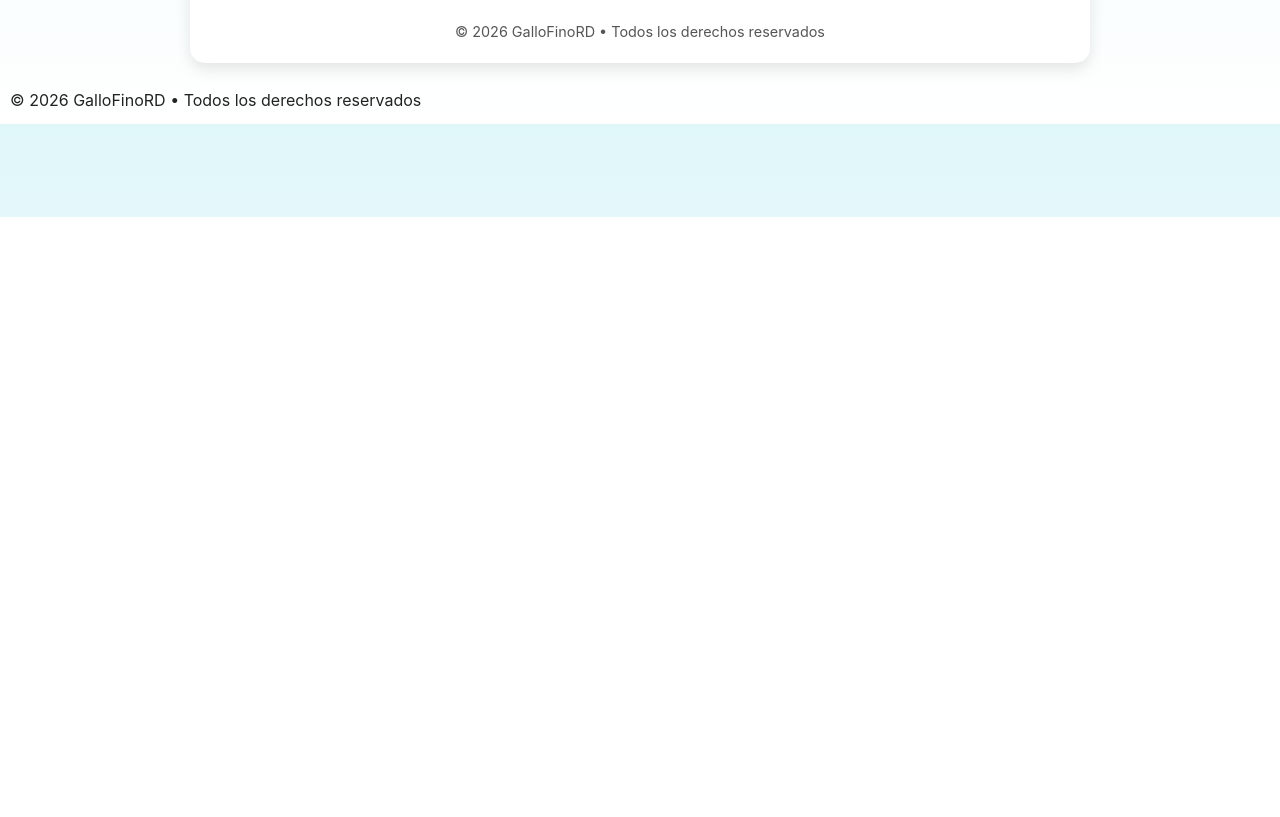
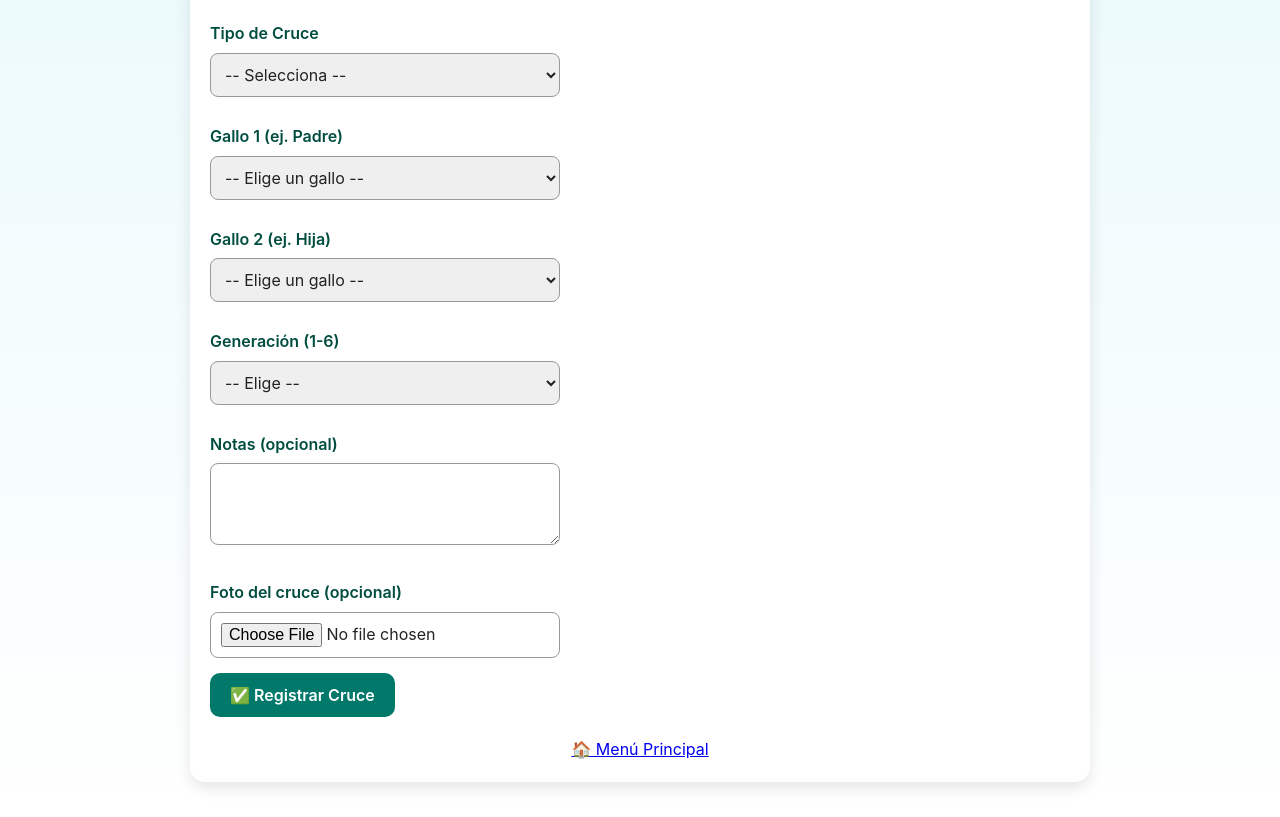
Before and after one commit to danny437/GalloFinoRD, a Flask app: template templates/cruce_inbreeding.html in a window 1280 px wide. Shown: the part 583-1400 px from the top of the page. Before the commit the page ends 800 px from the top, so only its background shows below. Run offline with Flask 3, Linux system fonts and the light colour scheme; the template is opened without the code that fills it: most values are stand-ins (such as "Sample title", 1, 10 or a date in 2020).

Commit message:
Update cruce_inbreeding.html

```diff
--- a/templates/cruce_inbreeding.html
+++ b/templates/cruce_inbreeding.html
@@ -1,33 +1,104 @@
-{% extends "base.html" %}
-
-{% block title %}Registrar Cruce{% endblock %}
-
-{% block content %}
+<!DOCTYPE html>
+<html lang="es">
+<head>
+<meta charset="UTF-8">
+<meta name="viewport" content="width=device-width, initial-scale=1.0">
+<title>GFRD Cruce Inbreeding 2026</title>
+<link rel="stylesheet" href="{{ url_for('static', filename='css/style.css') }}">
+</head>
+<body>
+<canvas id="bg"></canvas>
 <div class="container">
-    <div class="header">
-        <div class="header-left">
-            <img src="{{ url_for('static', filename='OIP.png') }}" alt="Logo GFRD" class="logo-header">
-            <div class="app-name">GalloFinoRD</div>
-        </div>
-    </div>
-
-    <h1>Registrar Cruce</h1>
-
-    <form method="POST">
-        <label for="gallo1">Gallo 1:</label>
-        <input type="text" id="gallo1" name="gallo1" placeholder="Nombre del primer gallo">
-
-        <label for="gallo2">Gallo 2:</label>
-        <input type="text" id="gallo2" name="gallo2" placeholder="Nombre del segundo gallo">
-
-        <div class="acciones-centradas">
-            <button type="submit" class="btn">Registrar Cruce</button>
-            <a href="{{ url_for('menu') }}" class="btn btn-secondary">Cancelar</a>
-        </div>
-    </form>
-
-    <div class="footer" style="text-align: center; margin-top: 30px; font-size: 0.9rem; color: #555;">
-        © 2026 GalloFinoRD • Todos los derechos reservados
-    </div>
+<div class="header-modern">
+<div>
+<h1>GFRD Cruce Inbreeding</h1>
+<p class="subtitle">Sistema moderno • Año 2026</p>
 </div>
-{% endblock %}
+<img src="{{ url_for('static', filename='imgs/OIP.png') }}" alt="Logo GFRD" class="logo">
+</div>
+<form method="POST" action="{{ url_for('registrar_cruce') }}" enctype="multipart/form-data">
+<div class="form-group">
+<label>Tipo de Cruce</label>
+<select name="tipo" id="tipo_cruce" required onchange="actualizarCampos()">
+<option value="">-- Selecciona --</option>
+<option value="Padre-Hija">Padre - Hija</option>
+<option value="Madre-Hijo">Madre - Hijo</option>
+<option value="Hermano-Hermana">Hermano - Hermana</option>
+<option value="Medio-Hermanos">Medio Hermanos</option>
+<option value="Tío-Sobrino">Tío - Sobrino</option>
+</select>
+</div>
+<div id="registro">
+<div class="form-group">
+<label>Gallo 1 (ej. Padre)</label>
+<select name="gallo1" required>
+<option value="">-- Elige un gallo --</option>
+{% for g in gallos %}
+<option value="{{ g.id }}">{{ g.placa_traba }} ({{ g.raza }}) - {{ g.nombre or 'Sin nombre' }}</option>
+{% endfor %}
+</select>
+</div>
+<div class="form-group">
+<label>Gallo 2 (ej. Hija)</label>
+<select name="gallo2" required>
+<option value="">-- Elige un gallo --</option>
+{% for g in gallos %}
+<option value="{{ g.id }}">{{ g.placa_traba }} ({{ g.raza }}) - {{ g.nombre or 'Sin nombre' }}</option>
+{% endfor %}
+</select>
+</div>
+</div>
+<div class="form-group">
+<label>Generación (1-6)</label>
+<select name="generacion" required>
+<option value="">-- Elige --</option>
+<option value="1">1 (25%)</option>
+<option value="2">2 (37.5%)</option>
+<option value="3">3 (50%)</option>
+<option value="4">4 (62.5%)</option>
+<option value="5">5 (75%)</option>
+<option value="6">6 (87.5%)</option>
+</select>
+</div>
+<div class="form-group">
+<label>Notas (opcional)</label>
+<textarea name="notas" rows="3"></textarea>
+</div>
+<div class="form-group">
+<label>Foto del cruce (opcional)</label>
+<input type="file" name="foto" accept="image/*">
+</div>
+<button type="submit">✅ Registrar Cruce</button>
+<div style="text-align:center; margin-top:20px;">
+    <a href="{{ url_for('menu_principal') }}" class="btn-ghost">🏠 Menú Principal</a>
+</div>
+</form>
+</div>
+<script>
+{{ opciones_gallos_js|safe }}
+function actualizarCampos(){
+    const tipo = document.getElementById("tipo_cruce").value;
+    const registro = document.getElementById("registro");
+    const opciones = `{{ opciones_gallos|safe }}`;
+    if(tipo === "Padre-Hija"){
+        registro.innerHTML = `
+            <div class='form-group'><label>Padre</label><select name='gallo1' required>${opciones}</select></div>
+            <div class='form-group'><label>Hija</label><select name='gallo2' required>${opciones}</select></div>`;
+    } else if(tipo === "Madre-Hijo"){
+        registro.innerHTML = `
+            <div class='form-group'><label>Madre</label><select name='gallo1' required>${opciones}</select></div>
+            <div class='form-group'><label>Hijo</label><select name='gallo2' required>${opciones}</select></div>`;
+    } else if(tipo === "Hermano-Hermana"){
+        registro.innerHTML = `
+            <div class='form-group'><label>Hermano 1</label><select name='gallo1' required>${opciones}</select></div>
+            <div class='form-group'><label>Hermana</label><select name='gallo2' required>${opciones}</select></div>`;
+    } else {
+        registro.innerHTML = `
+            <div class='form-group'><label>Gallo 1</label><select name='gallo1' required>${opciones}</select></div>
+            <div class='form-group'><label>Gallo 2</label><select name='gallo2' required>${opciones}</select></div>`;
+    }
+}
+</script>
+<script src="{{ url_for('static', filename='js/main.js') }}"></script>
+</body>
+</html>
```
